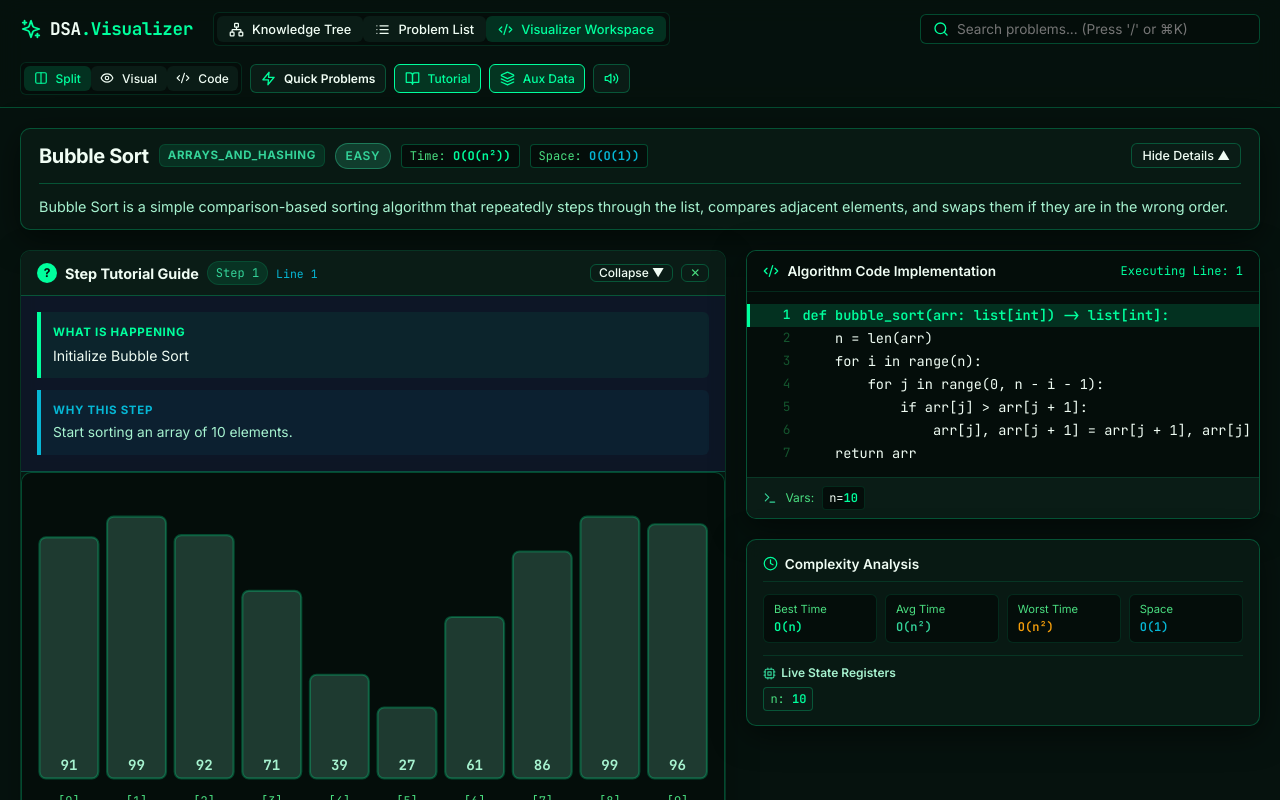
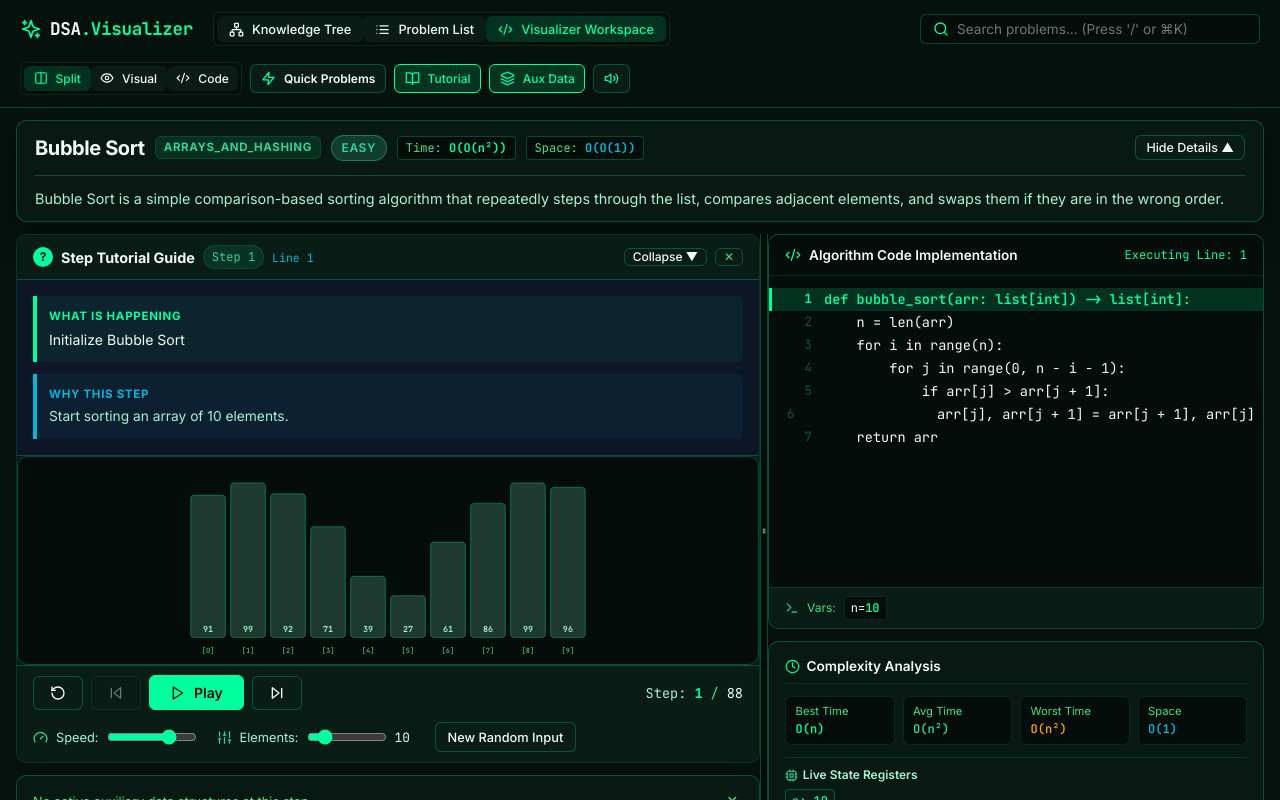
Before and after one commit to onurseckin/dsa_visualizer, a React (Vite) app: page / in a window 1280 px wide. Both pictures are taken after a click on the button "Visualizer Workspace". Built offline with nearby package versions, Linux system fonts and the light colour scheme.

Commit message:
feat: implement zero-page-scroll viewport layout with resizable draggable handles

```diff
--- a/src/components/MainLayout.tsx
+++ b/src/components/MainLayout.tsx
@@ -10,6 +10,7 @@ import { CodeBlockViewer } from './primitives/CodeBlockViewer';
 import { ProblemHeader } from './primitives/ProblemHeader';
 import { ComplexityCard } from './ComplexityCard';
 import { ControlPanel, ControlPanelProps } from './ControlPanel';
+import { ResizableLayout } from './ResizableLayout';
 
 export interface MainLayoutProps {
   algorithm: AlgorithmDefinition;
@@ -97,41 +98,25 @@ export const MainLayout: React.FC<MainLayoutProps> = ({
     }
   };
 
-  return (
-    <main
+  const leftColumnContent = (
+    <div
       style={{
-        padding: '1.25rem',
         display: 'flex',
         flexDirection: 'column',
-        gap: '1.25rem',
-        flex: 1,
+        gap: '0.75rem',
+        height: '100%',
+        overflow: 'hidden',
       }}
     >
-      {/* Problem Specification Compact Header Card */}
-      <ProblemHeader
-        title={algorithm.title}
-        category={algorithm.category}
-        difficulty={algorithm.difficulty}
-        description={algorithm.description}
-        constraints={algorithm.constraints}
-        examples={algorithm.examples}
-        timeComplexity={algorithm.timeComplexity}
-        spaceComplexity={algorithm.spaceComplexity}
-      />
-
-      {/* Main Workspace Layout Grid */}
-      <div className={`main-workspace-grid view-mode-${viewMode}`}>
-        {/* Left Column: Visual Canvas & Auxiliary Side Panels */}
-        {(viewMode === 'split' || viewMode === 'visual') && (
-          <div style={{ display: 'flex', flexDirection: 'column', gap: '1.25rem' }}>
-            {/* Primary Visualizer Canvas Card (HERO Focus) */}
+      {/* Primary Visualizer Canvas Card (HERO Focus - Fits Viewport Height) */}
       <div
         className="glass-card visualizer-hero-card"
         style={{
           display: 'flex',
           flexDirection: 'column',
           position: 'relative',
-                minHeight: '440px',
+          flex: 1,
+          minHeight: '260px',
           overflow: 'hidden',
           border: '1px solid var(--border-muted)',
           boxShadow: '0 8px 32px rgba(0, 0, 0, 0.25)',
@@ -142,8 +127,9 @@ export const MainLayout: React.FC<MainLayoutProps> = ({
           <div
             style={{
               borderBottom: '1px solid var(--border-subtle)',
-                    background: 'rgba(15, 23, 42, 0.85)',
-                    backdropFilter: 'blur(8px)',
+              background: 'rgba(15, 23, 42, 0.9)',
+              backdropFilter: 'blur(10px)',
+              flexShrink: 0,
             }}
           >
             <TutorialCard
@@ -157,7 +143,7 @@ export const MainLayout: React.FC<MainLayoutProps> = ({
           </div>
         )}
 
-              {/* Canvas Center Stage Render Area */}
+        {/* Canvas Center Stage Render Area (Fills Available Height) */}
         <div
           style={{
             flex: 1,
@@ -167,7 +153,6 @@ export const MainLayout: React.FC<MainLayoutProps> = ({
             padding: 0,
             width: '100%',
             height: '100%',
-                  minHeight: '320px',
             overflow: 'auto',
           }}
         >
@@ -178,10 +163,10 @@ export const MainLayout: React.FC<MainLayoutProps> = ({
                 flexDirection: 'column',
                 alignItems: 'center',
                 justifyContent: 'center',
-                      minHeight: '300px',
+                minHeight: '200px',
                 color: 'var(--text-muted)',
                 textAlign: 'center',
-                      padding: '2rem',
+                padding: '1.5rem',
               }}
             >
               <p style={{ fontSize: '1rem', fontWeight: 600, color: 'var(--text-main)', marginBottom: '0.5rem' }}>
@@ -194,34 +179,98 @@ export const MainLayout: React.FC<MainLayoutProps> = ({
           )}
         </div>
 
-              {/* Integrated Control Panel Controls Attached Directly to Canvas */}
+        {/* Integrated Control Panel Toolbar Attached Directly to Bottom of Canvas */}
         {resolvedControlProps && (
+          <div style={{ flexShrink: 0 }}>
             <ControlPanel {...resolvedControlProps} variant="embedded" />
+          </div>
         )}
       </div>
 
       {/* Auxiliary Side Data Structures (Queue, Call Stack, Visited Set, Hash Map) */}
       {showAuxiliary && currentStep?.auxiliaryState && (
+        <div style={{ flexShrink: 0, maxHeight: '220px', overflow: 'auto' }}>
           <AuxiliaryPanel state={currentStep.auxiliaryState} onClose={onToggleAuxiliary} />
+        </div>
       )}
     </div>
-        )}
+  );
 
-        {/* Right Column: Code Viewer & Complexity Metrics */}
-        {(viewMode === 'split' || viewMode === 'code') && (
-          <div style={{ display: 'flex', flexDirection: 'column', gap: '1.25rem' }}>
+  const rightColumnContent = (
+    <div
+      style={{
+        display: 'flex',
+        flexDirection: 'column',
+        gap: '0.75rem',
+        height: '100%',
+        overflow: 'hidden',
+      }}
+    >
+      <div style={{ flex: 1, minHeight: '200px', overflow: 'auto' }}>
         <CodeBlockViewer
           code={algorithm.code}
           activeLine={currentStep?.codeLine || 1}
           variables={currentStep?.variables}
         />
+      </div>
 
+      <div style={{ flexShrink: 0 }}>
         <ComplexityCard
           timeComplexity={algorithm.timeComplexity}
           spaceComplexity={algorithm.spaceComplexity}
           variableState={currentStep?.variables}
         />
       </div>
+    </div>
+  );
+
+  return (
+    <main
+      style={{
+        padding: '0.75rem 1rem',
+        display: 'flex',
+        flexDirection: 'column',
+        gap: '0.75rem',
+        height: 'calc(100vh - 68px)',
+        maxHeight: 'calc(100dvh - 68px)',
+        overflow: 'hidden',
+        boxSizing: 'border-box',
+      }}
+    >
+      {/* Problem Specification Compact Header Card */}
+      <div style={{ flexShrink: 0 }}>
+        <ProblemHeader
+          title={algorithm.title}
+          category={algorithm.category}
+          difficulty={algorithm.difficulty}
+          description={algorithm.description}
+          constraints={algorithm.constraints}
+          examples={algorithm.examples}
+          timeComplexity={algorithm.timeComplexity}
+          spaceComplexity={algorithm.spaceComplexity}
+        />
+      </div>
+
+      {/* Resizable Layout Stage (Zero Page Scroll) */}
+      <div style={{ flex: 1, height: '100%', minHeight: 0, overflow: 'hidden' }}>
+        {viewMode === 'split' && (
+          <ResizableLayout
+            leftPanel={leftColumnContent}
+            rightPanel={rightColumnContent}
+            initialSplitRatio={60}
+            minLeftPercent={30}
+            maxLeftPercent={80}
+          />
+        )}
+        {viewMode === 'visual' && (
+          <div style={{ width: '100%', height: '100%', overflow: 'hidden' }}>
+            {leftColumnContent}
+          </div>
+        )}
+        {viewMode === 'code' && (
+          <div style={{ width: '100%', height: '100%', overflow: 'hidden' }}>
+            {rightColumnContent}
+          </div>
         )}
       </div>
     </main>
--- /dev/null
+++ b/src/components/ResizableLayout.tsx
@@ -0,0 +1,177 @@
+import React, { useState, useRef, useCallback, useEffect } from 'react';
+import { GripVertical } from 'lucide-react';
+
+interface ResizableLayoutProps {
+  leftPanel: React.ReactNode;
+  rightPanel: React.ReactNode;
+  initialSplitRatio?: number; // Percentage for left panel (e.g. 60 for 60%/40%)
+  minLeftPercent?: number;
+  maxLeftPercent?: number;
+  showLeft?: boolean;
+  showRight?: boolean;
+}
+
+export const ResizableLayout: React.FC<ResizableLayoutProps> = ({
+  leftPanel,
+  rightPanel,
+  initialSplitRatio = 60,
+  minLeftPercent = 25,
+  maxLeftPercent = 80,
+  showLeft = true,
+  showRight = true,
+}) => {
+  const [splitRatio, setSplitRatio] = useState<number>(initialSplitRatio);
+  const [isDragging, setIsDragging] = useState<boolean>(false);
+  const containerRef = useRef<HTMLDivElement>(null);
+
+  const handleMouseDown = useCallback((e: React.MouseEvent) => {
+    e.preventDefault();
+    setIsDragging(true);
+  }, []);
+
+  const handleMouseMove = useCallback(
+    (e: MouseEvent) => {
+      if (!isDragging || !containerRef.current) return;
+      const rect = containerRef.current.getBoundingClientRect();
+      const newRatio = ((e.clientX - rect.left) / rect.width) * 100;
+      const clampedRatio = Math.max(minLeftPercent, Math.min(maxLeftPercent, newRatio));
+      setSplitRatio(clampedRatio);
+    },
+    [isDragging, minLeftPercent, maxLeftPercent]
+  );
+
+  const handleMouseUp = useCallback(() => {
+    setIsDragging(false);
+  }, []);
+
+  const handleTouchMove = useCallback(
+    (e: TouchEvent) => {
+      if (!isDragging || !containerRef.current || e.touches.length === 0) return;
+      const rect = containerRef.current.getBoundingClientRect();
+      const touchX = e.touches[0].clientX;
+      const newRatio = ((touchX - rect.left) / rect.width) * 100;
+      const clampedRatio = Math.max(minLeftPercent, Math.min(maxLeftPercent, newRatio));
+      setSplitRatio(clampedRatio);
+    },
+    [isDragging, minLeftPercent, maxLeftPercent]
+  );
+
+  useEffect(() => {
+    if (isDragging) {
+      window.addEventListener('mousemove', handleMouseMove);
+      window.addEventListener('mouseup', handleMouseUp);
+      window.addEventListener('touchmove', handleTouchMove);
+      window.addEventListener('touchend', handleMouseUp);
+    } else {
+      window.removeEventListener('mousemove', handleMouseMove);
+      window.removeEventListener('mouseup', handleMouseUp);
+      window.removeEventListener('touchmove', handleTouchMove);
+      window.removeEventListener('touchend', handleMouseUp);
+    }
+    return () => {
+      window.removeEventListener('mousemove', handleMouseMove);
+      window.removeEventListener('mouseup', handleMouseUp);
+      window.removeEventListener('touchmove', handleTouchMove);
+      window.removeEventListener('touchend', handleMouseUp);
+    };
+  }, [isDragging, handleMouseMove, handleMouseUp, handleTouchMove]);
+
+  // Handle single visible panel cases
+  if (!showLeft && !showRight) {
+    return <div style={{ width: '100%', height: '100%' }} />;
+  }
+
+  if (!showLeft) {
+    return <div style={{ width: '100%', height: '100%', overflow: 'hidden' }}>{rightPanel}</div>;
+  }
+
+  if (!showRight) {
+    return <div style={{ width: '100%', height: '100%', overflow: 'hidden' }}>{leftPanel}</div>;
+  }
+
+  return (
+    <div
+      ref={containerRef}
+      style={{
+        display: 'flex',
+        width: '100%',
+        height: '100%',
+        overflow: 'hidden',
+        position: 'relative',
+        userSelect: isDragging ? 'none' : 'auto',
+      }}
+    >
+      {/* Left Resizable Panel */}
+      <div
+        style={{
+          width: `${splitRatio}%`,
+          height: '100%',
+          overflow: 'hidden',
+          display: 'flex',
+          flexDirection: 'column',
+          transition: isDragging ? 'none' : 'width 0.1s ease',
+        }}
+      >
+        {leftPanel}
+      </div>
+
+      {/* Draggable Vertical Splitter Handle */}
+      <div
+        role="separator"
+        aria-orientation="vertical"
+        aria-valuenow={Math.round(splitRatio)}
+        aria-valuemin={minLeftPercent}
+        aria-valuemax={maxLeftPercent}
+        aria-label="Resize layout columns"
+        tabIndex={0}
+        onMouseDown={handleMouseDown}
+        onDoubleClick={() => setSplitRatio(initialSplitRatio)}
+        style={{
+          width: '8px',
+          height: '100%',
+          background: isDragging
+            ? 'var(--accent-emerald)'
+            : 'var(--bg-darkest)',
+          borderLeft: '1px solid var(--border-subtle)',
+          borderRight: '1px solid var(--border-subtle)',
+          cursor: 'col-resize',
+          display: 'flex',
+          alignItems: 'center',
+          justifyContent: 'center',
+          zIndex: 10,
+          transition: 'background 0.2s ease',
+          flexShrink: 0,
+        }}
+        onMouseEnter={(e) => {
+          if (!isDragging) e.currentTarget.style.background = 'rgba(0, 255, 157, 0.2)';
+        }}
+        onMouseLeave={(e) => {
+          if (!isDragging) e.currentTarget.style.background = 'var(--bg-darkest)';
+        }}
+      >
+        <GripVertical
+          style={{
+            width: '12px',
+            height: '12px',
+            color: isDragging ? 'var(--bg-darkest)' : 'var(--text-dim)',
+            pointerEvents: 'none',
+          }}
+        />
+      </div>
+
+      {/* Right Resizable Panel */}
+      <div
+        style={{
+          width: `${100 - splitRatio}%`,
+          height: '100%',
+          overflow: 'hidden',
+          display: 'flex',
+          flexDirection: 'column',
+          transition: isDragging ? 'none' : 'width 0.1s ease',
+        }}
+      >
+        {rightPanel}
+      </div>
+    </div>
+  );
+};
--- a/src/components/primitives/CodeBlockViewer.tsx
+++ b/src/components/primitives/CodeBlockViewer.tsx
@@ -20,6 +20,7 @@ export const CodeBlockViewer: React.FC<CodeBlockViewerProps> = ({
       style={{
         display: 'flex',
         flexDirection: 'column',
+        height: '100%',
         overflow: 'hidden',
       }}
     >
@@ -32,6 +33,7 @@ export const CodeBlockViewer: React.FC<CodeBlockViewerProps> = ({
           padding: '0.6rem 1rem',
           background: 'var(--bg-darkest)',
           borderBottom: '1px solid var(--border-muted)',
+          flexShrink: 0,
         }}
       >
         <div style={{ display: 'flex', alignItems: 'center', gap: '0.5rem' }}>
@@ -55,7 +57,7 @@ export const CodeBlockViewer: React.FC<CodeBlockViewerProps> = ({
       <div
         style={{
           padding: '0.75rem 0',
-          maxHeight: '380px',
+          flex: 1,
           overflowY: 'auto',
           background: 'var(--bg-darkest)',
         }}
```
Also changed, not shown: 1 other file (tests, documents, lock files or other folders). Lines whose indentation alone changed are shown as unchanged.
